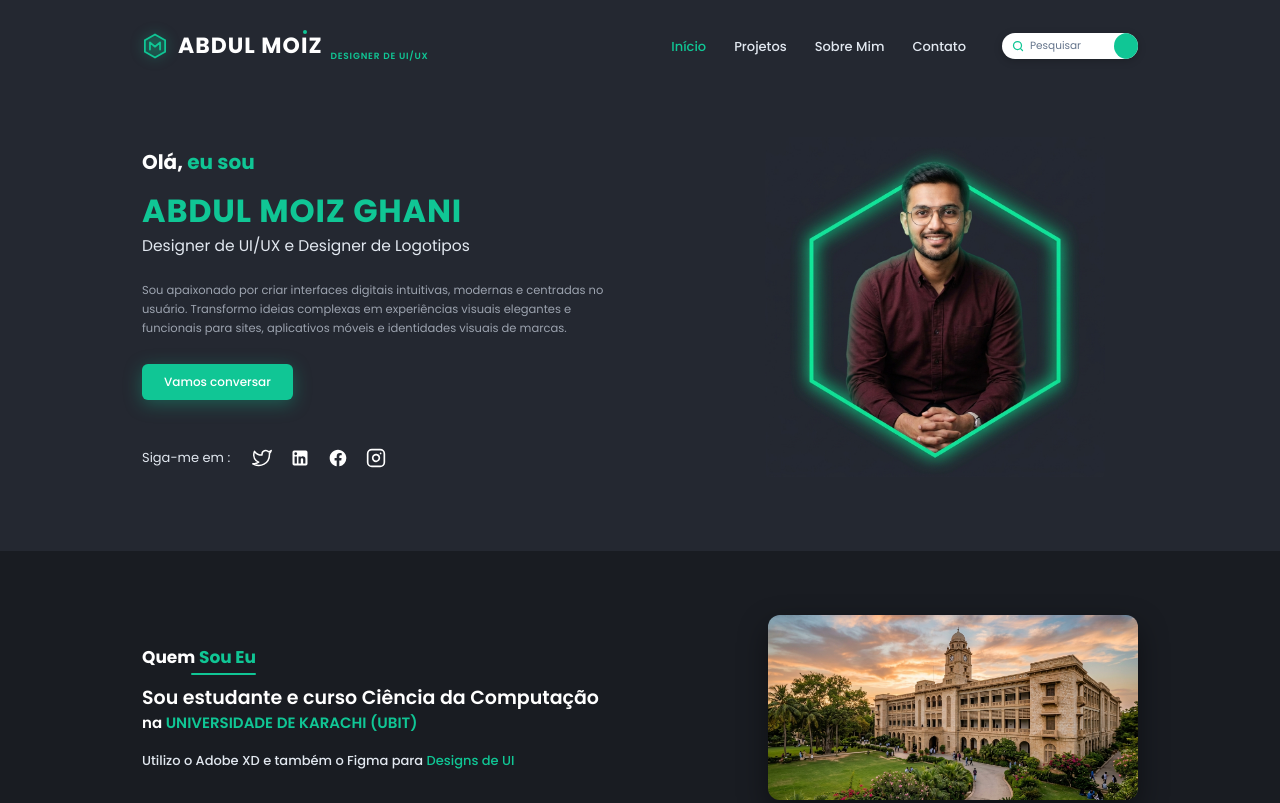
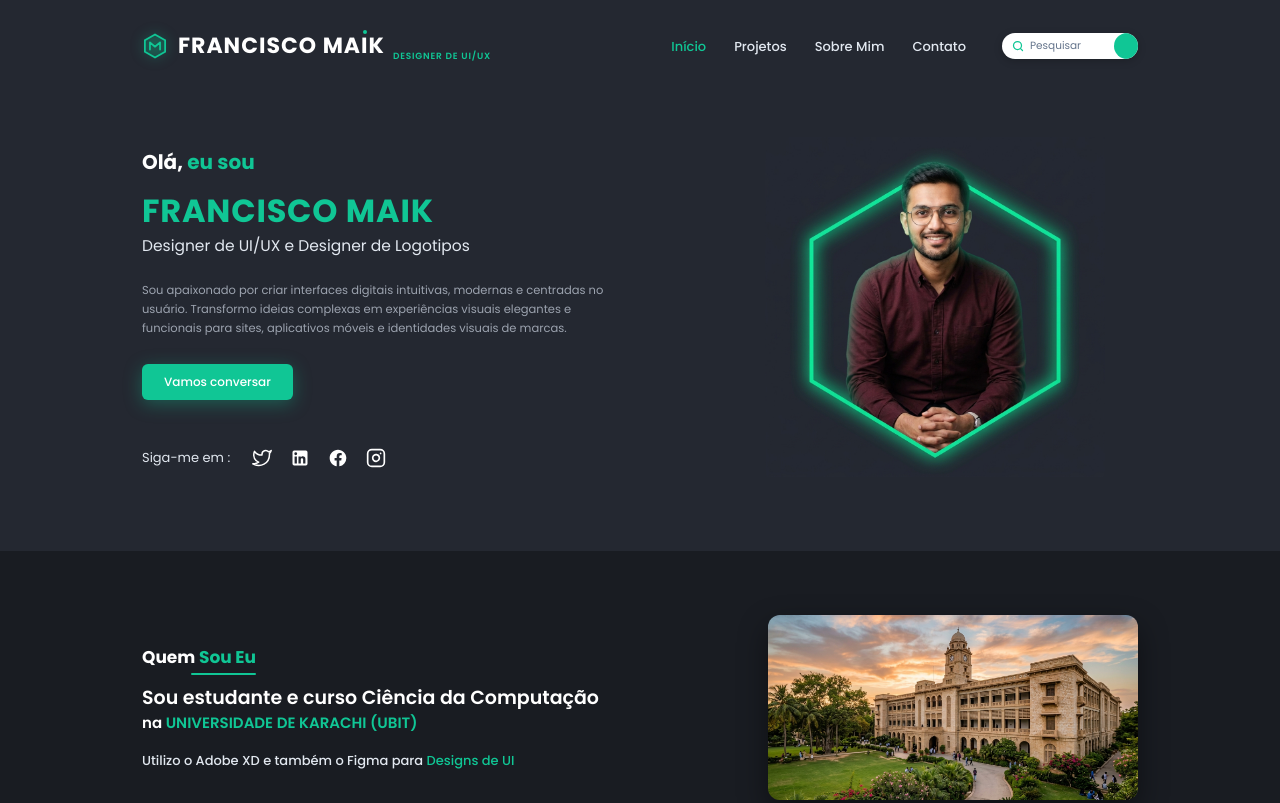
Before and after one commit to FranciscoMaik/meu-portifolio, a website built with Vite: page index.html in a window 1280 px wide. Shown: the top 803 px of the page. Built offline with nearby package versions, Linux system fonts and the light colour scheme.

Commit message:
fix: atualizar nome para Francisco Maik em várias seções do site

```diff
--- a/index.html
+++ b/index.html
@@ -4,7 +4,7 @@
     <meta charset="UTF-8" />
     <link rel="icon" type="image/svg+xml" href="/favicon.svg" />
     <meta name="viewport" content="width=device-width, initial-scale=1.0" />
-    <title>Abdul Moiz — Designer de UI/UX</title>
+    <title>Francisco Maik — Designer de UI/UX</title>
     <link rel="preconnect" href="https://fonts.googleapis.com" />
     <link rel="preconnect" href="https://fonts.gstatic.com" crossorigin />
     <link
--- a/src/main.ts
+++ b/src/main.ts
@@ -26,7 +26,7 @@ app.innerHTML = `
                 stroke-linejoin="round"
               />
             </svg>
-            <span class="brand-name">ABDUL MO<i class="dot-i">I</i>Z</span>
+            <span class="brand-name">FRANCISCO MA<i class="dot-i">I</i>K</span>
           </div>
           <span class="brand-role">DESIGNER DE UI/UX</span>
         </a>
@@ -53,7 +53,7 @@ app.innerHTML = `
       <section id="home" class="hero-section">
         <div class="hero-content">
           <p class="hero-greeting">Olá, <span>eu sou</span></p>
-          <h1 class="hero-title">ABDUL MOIZ GHANI</h1>
+          <h1 class="hero-title">FRANCISCO MAIK</h1>
           <p class="hero-subtitle">Designer de UI/UX e Designer de Logotipos</p>
           <p class="hero-description">
             Sou apaixonado por criar interfaces digitais intuitivas, modernas e
@@ -97,7 +97,7 @@ app.innerHTML = `
 
         <div class="hero-visual">
           <div class="hex-portrait-wrapper">
-            <img src="${heroHexagonImg}" alt="Abdul Moiz Ghani" class="hex-portrait-img" />
+            <img src="${heroHexagonImg}" alt="Francisco Maik" class="hex-portrait-img" />
           </div>
         </div>
       </section>
@@ -495,7 +495,7 @@ app.innerHTML = `
                 <path d="M23 3a10.9 10.9 0 0 1-3.14 1.53 4.48 4.48 0 0 0-7.86 3v1A10.66 10.66 0 0 1 3 4s-4 9 5 13a11.64 11.64 0 0 1-7 2c9 5 20 0 20-11.5a4.5 4.5 0 0 0-.08-.83A7.72 7.72 0 0 0 23 3z"></path>
               </svg>
             </span>
-            <span>ABDUL MOIZ GHANI</span>
+            <span>FRANCISCO MAIK</span>
           </a>
 
           <a href="#contact" class="contact-social-item">
@@ -504,7 +504,7 @@ app.innerHTML = `
                 <path d="M15 3h-3a5 5 0 0 0-5 5v3H4v4h3v8h4v-8h3l1-4h-4V8a1 1 0 0 1 1-1h3z"></path>
               </svg>
             </span>
-            <span>ABDUL MOIZ GHANI</span>
+            <span>FRANCISCO MAIK</span>
           </a>
 
           <a href="#contact" class="contact-social-item">
@@ -514,7 +514,7 @@ app.innerHTML = `
                 <circle cx="4" cy="4" r="2"></circle>
               </svg>
             </span>
-            <span>ABDUL MOIZ GHANI</span>
+            <span>FRANCISCO MAIK</span>
           </a>
         </div>
 
```
